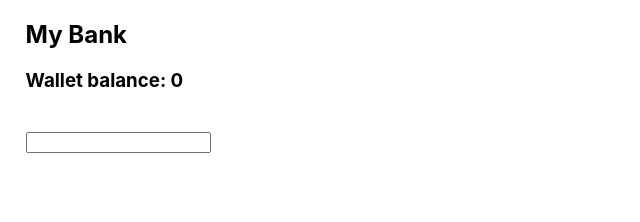
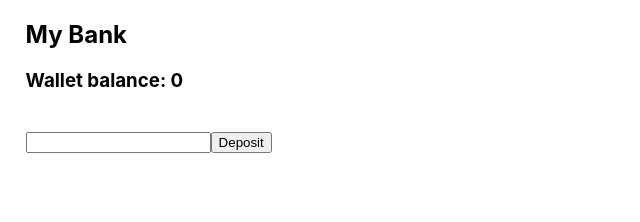
Before and after one commit to quangChe/tdd-mybank, a React (Create React App) app: page / in a window 1280 px wide. Shown: the top 222 px of the page, without its empty margins (0-640 px from the left). Built offline with nearby package versions, Linux system fonts and the light colour scheme; the HTML template or start-up script is replaced by a standard one.

Commit message:
Completed a deposit method within Wallet component to pass test for dispatching a deposit

```diff
--- a/src/components/Wallet.js
+++ b/src/components/Wallet.js
@@ -1,5 +1,6 @@
 import React from 'react';
 import { connect } from 'react-redux';
+import { balance } from '../actions/my-balance';
 
 export class Wallet extends React.Component {
   state = {
@@ -10,16 +11,23 @@ export class Wallet extends React.Component {
     this.setState({ amount: parseInt(e.target.value, 10) });
   }
 
+  deposit = () => {
+    this.props.deposit(this.state.amount);
+  }
+
   render() {
     const { balance } = this.props;
 
     return (
       <div>
-        <h3 className="balance">Wallet balance: { balance }</h3>
+        <h3 className='balance'>Wallet balance: { balance }</h3>
         <br/>
         <input
           onChange={this.changeAmount}
-          className="wallet-input"/>
+          className='wallet-input'/>
+        <button
+          className='deposit-btn'
+          onClick={this.deposit}>Deposit</button>
       </div>
     )
   }
```
Also changed, not shown: 1 other file (tests, documents, lock files or other folders).
